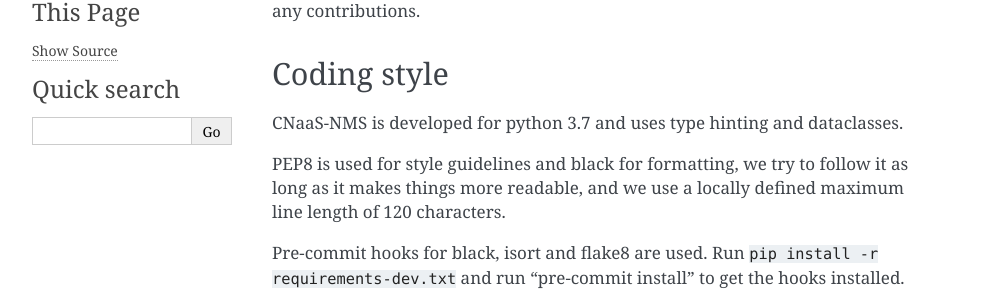
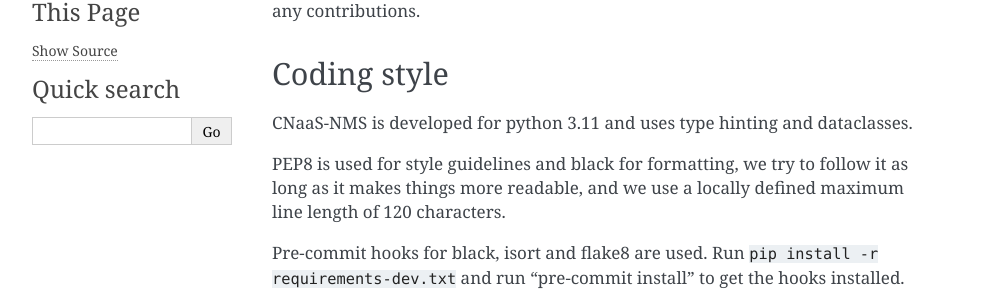
Before and after one commit to SUNET/cnaas-nms, a Sphinx documentation site: the page built from docs/contributing/index.rst, in a window 1280 px wide. Shown: the part 152-458 px from the top of the page, without its empty margins (148-1140 px from the left). Built offline with Sphinx 7.4.7, drawn with Linux system fonts in a browser that asks for light colours.

Commit message:
Update python and docker versions text

```diff
--- a/docs/configuration/index.rst
+++ b/docs/configuration/index.rst
@@ -106,12 +106,12 @@
 ---------------------
 
 Besides config files, cnaas-nms uses environment variables for configuration.
-The environment variables are typically set using docker-compose.
+The environment variables are typically set using docker compose.
 
-Docker-compose will spin up a multi container environment including the
+Docker compose will spin up a multi container environment including the
 CNaaS NMS API, httpd and dhcp server, postgresql, redis and the JWT auth server.
 
-There are various ways to set environment variables in docker-compose.
+There are various ways to set environment variables in docker compose.
 The most common one is the ``docker-compose.yml`` file.
 
 A list of the environment variables used by each Docker container:
--- a/docs/contributing/index.rst
+++ b/docs/contributing/index.rst
@@ -7,7 +7,7 @@
 Coding style
 ------------
 
-CNaaS-NMS is developed for python 3.7 and uses type hinting and dataclasses.
+CNaaS-NMS is developed for python 3.11 and uses type hinting and dataclasses.
 
 PEP8 is used for style guidelines and black for formatting, we try to follow it as long as it
 makes things more readable, and we use a locally defined maximum line length of 120 characters.
--- a/setup.py
+++ b/setup.py
@@ -22,10 +22,11 @@
     long_description_content_type="text/markdown",
     url="https://github.com/sunet/cnaas-nms",
     classifiers=[
-        "Programming Language :: Python :: 3",
+        "Programming Language :: Python :: 3.11",
         "License :: Copyright (c) 2019, SUNET (BSD 2-clause license)",
         "Operating System :: UNIX/Linux",
     ],
+    python_requires=">=3.11",
     package_dir={"": "src"},
     packages=setuptools.find_packages("src", exclude=["tests"]),
     include_package_data=True,
```
Also changed, not shown: README.md (+3 -3 lines).
